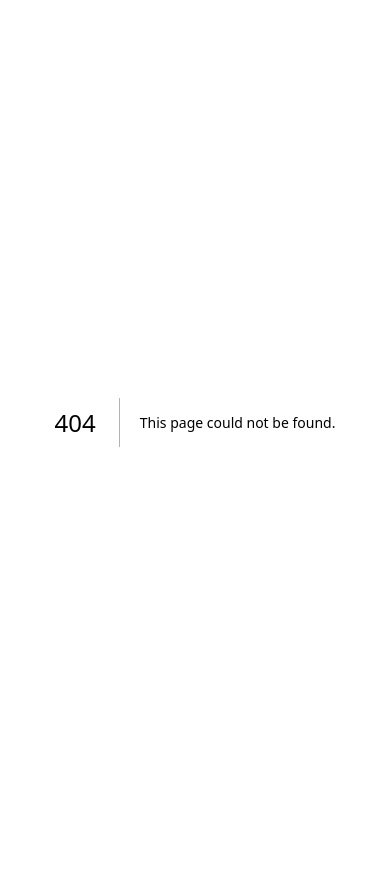
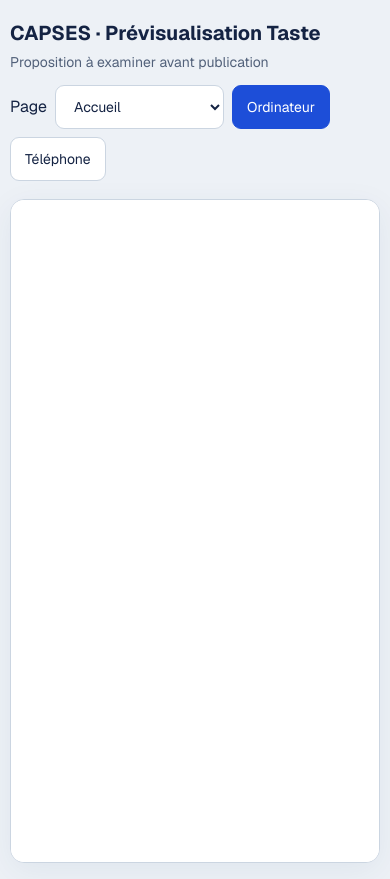
Before and after one commit to menceco-dakasier/capses, a Next.js app: page /preview-taste in a window 390 px wide. Before the commit this address had no page. Before the commit the page ends 844 px from the top, so only its background shows below. Built offline with nearby package versions, Linux system fonts and the light colour scheme.

Commit message:
Ajouter un écran de prévisualisation ordinateur et téléphone

```diff
--- /dev/null
+++ b/src/app/preview-taste/page.tsx
@@ -0,0 +1,24 @@
+"use client";
+
+import { useState } from "react";
+
+const pages = [["Accueil", "/"], ["Seconde", "/seconde"], ["Formation des prix", "/seconde/formation-prix"], ["Croissance et quiz", "/terminale/croissance-economique"]];
+
+export default function TastePreview() {
+  const [phone, setPhone] = useState(false);
+  const [page, setPage] = useState("/");
+  return <main className="preview-shell">
+    <style>{`
+      .preview-shell{min-height:100dvh;background:#edf1f6;color:#142343;font-family:var(--font-geist-sans),Arial,sans-serif;padding:0 20px 24px}
+      .preview-controls{max-width:1400px;margin:auto;display:flex;align-items:center;justify-content:space-between;gap:16px;flex-wrap:wrap;padding:18px 0}
+      .preview-controls h1{font-size:20px;font-weight:700;margin:0}.preview-controls p{font-size:14px;margin:4px 0 0;color:#52617a}
+      .preview-actions{display:flex;gap:8px;flex-wrap:wrap;align-items:center}.preview-actions button,.preview-actions select{font:inherit;font-size:14px;padding:10px 14px;min-height:44px;border:1px solid #cbd5e1;border-radius:9px;background:#fff;color:#142343;cursor:pointer}
+      .preview-actions button[aria-pressed=true]{background:#1d4ed8;border-color:#1d4ed8;color:#fff}.preview-actions :focus-visible{outline:3px solid #1d4ed8;outline-offset:3px}
+      .preview-frame{width:100%;max-width:1400px;height:calc(100dvh - 120px);min-height:520px;margin:auto;display:block;background:#fff;border:1px solid #cbd5e1;border-radius:14px;box-shadow:0 8px 32px #173b7310}
+      .preview-frame.phone{width:min(390px,100%);height:780px;max-height:calc(100dvh - 120px);min-height:500px;border:6px solid #26334a;border-radius:24px}
+      @media(max-width:640px){.preview-shell{padding:0 10px 16px}.preview-controls{gap:12px}.preview-actions{width:100%}.preview-frame{height:calc(100dvh - 180px)}.preview-frame.phone{max-height:calc(100dvh - 180px)}}
+    `}</style>
+    <header className="preview-controls"><div><h1>CAPSES · Prévisualisation Taste</h1><p>Proposition à examiner avant publication</p></div><div className="preview-actions"><label htmlFor="preview-page">Page</label><select id="preview-page" value={page} onChange={e => setPage(e.target.value)}>{pages.map(([label, path]) => <option key={path} value={path}>{label}</option>)}</select><button aria-pressed={!phone} onClick={() => setPhone(false)}>Ordinateur</button><button aria-pressed={phone} onClick={() => setPhone(true)}>Téléphone</button></div></header>
+    <iframe key={page} className={`preview-frame${phone ? " phone" : ""}`} src={page} title="CAPSES : aperçu interactif" />
+  </main>;
+}
```
